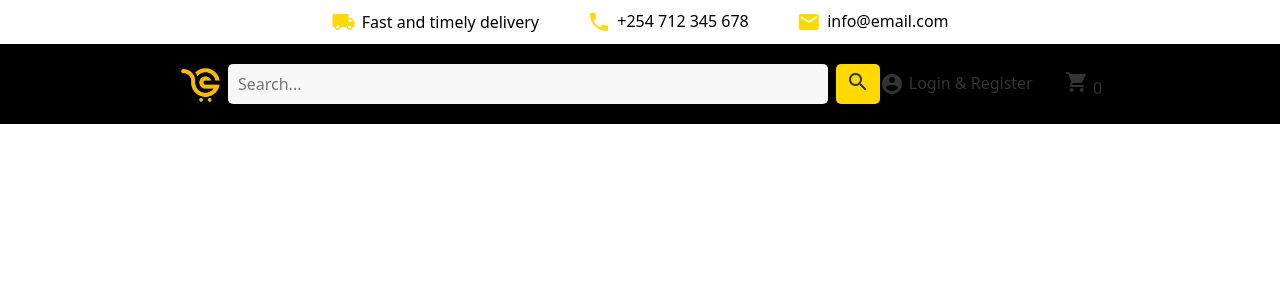
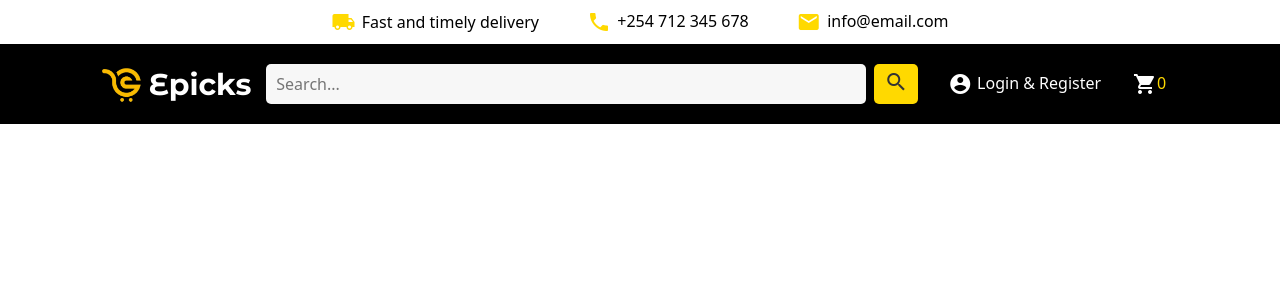
Before and after one commit to MatamaPeter/1-project, a PHP site: page / in a window 1280 px wide. Shown: the top 300 px of the page. Run offline with PHP 8.4, Linux system fonts and the light colour scheme.

Commit message:
"Updated index.html and styles/style.css: added favicon, submenu, and search bar functionality, modified layout and styling, and added responsiveness for various screen sizes."

```diff
--- a/index.html
+++ b/index.html
@@ -5,9 +5,20 @@
     <meta name="viewport" content="width=device-width, initial-scale=1.0">
     <link href="https://fonts.googleapis.com/icon?family=Material+Icons" rel="stylesheet">
     <link rel="stylesheet" href="styles/style.css">
-    <title>Document</title>
+    <link rel="shortcut icon" href="images/favicon/image.png" >
+    <title>Epicks Online Shop</title>
 </head>
 <body>
+
+    <div id="submenu" class="submenu">
+        <i class="submenu-close material-icons">cancel</i>
+        <ul>
+            <li>Cart (0)</li>
+            <li>checkout</li>
+            <li>Profile</li>
+            <li>Contacts</li>
+        </ul>
+    </div>
     <div class="delivery-contacts">
         <div class="delivery">
             <i class="material-icons">local_shipping</i>
@@ -32,6 +43,7 @@
         <div class="header">
             <div class="logo">
                 <img src="images/logo.png" alt="Logo">
+                <span>Epicks</span>
             </div>
 
                 <div class="search">
@@ -59,11 +71,13 @@
                     </div>
 
                 </div>
-
-
-
-
-
+        </div>
+        <div class="search-2">
+            <i class=" submenu-open material-icons">menu</i>
+            <input type="search" placeholder="Search...">
+            <button class="search-btn">
+                <i class="material-icons">search</i>
+            </button>
 
         </div>
     </div>
--- a/styles/style.css
+++ b/styles/style.css
@@ -1,8 +1,10 @@
+@import url('https://fonts.googleapis.com/css2?family=Montserrat+Alternates:ital,wght@0,100;0,200;0,300;0,400;0,500;0,600;0,700;0,800;0,900;1,100;1,200;1,300;1,400;1,500;1,600;1,700;1,800;1,900&display=swap');
+
 :root{
     --primary-color: #06373d;
     --secondary-color: #ffd900;
     --background-color: #f7f7f7;
-    --background-color-light:#f3f1f179 ;
+    --background-color-light:#eeeded ;
     --background-color-dark:var(--text-color-dark);
     --text-color: #333;
     --text-color-light: #666;
@@ -50,16 +87,22 @@
 }
 
 .header-container{
-    position: relative;
+    width: 100%;
     display: flex;
     background-color: var(--background-color-dark);
     padding: 20px;
+    margin: auto;
 }
 .header{
     display: flex;
     justify-content: space-between;
     align-items: center;
     margin:auto;
+}
+.logo{
+    display: flex;
+    align-items: center;
+    padding: 0 15px;
 }
 .logo img{
     display: flex;
@@ -68,12 +111,21 @@
     height: auto;
     border: none;
 }
+.logo span{
+    color: var(--text-color-extra-light);
+    font-size: 30px;
+    font-family: "Montserrat Alternates", sans-serif;
+    font-weight: 700;
+    font-style: normal;
+}
 .search {
     display: flex;
     gap: .5rem;
 }
 
-.search input {
+.search input,
+.search-2 input {
+    display: flex;
     width: 600px;
     height: 40px;
     padding: 10px;
@@ -104,8 +156,107 @@
     display: flex;
     align-items: center;
     gap: 2rem;
+    color: var(--text-color-extra-light);
+    padding:0 30px;
+
 }
 .profile{
     display: flex;
     gap: .3rem;
+    color: var(--text-color-extra-light);
 }
+.profile .material-icons,
+.profile span,
+.cart .material-icons,
+.cart span{
+    color: var(--text-color-extra-light)
+}
+.cart{
+    display: flex;
+}
+.cart span{
+    color: var(--secondary-color);
+}
+.search-2{
+    display: none;
+}
+
+
+/* responsivesness */
+@media screen and (max-width:1150px){
+    .profile span{
+        display:none;
+    }
+
+    .search input {
+        width: 300px;
+    }
+
+}
+@media screen and (max-width:710px) {
+    .search input {
+            width: 200px;
+        }
+}
+@media screen and (max-width:620px){
+
+    .logo span {
+        display: none;
+    }
+    .cart-profile{
+        padding: 8px;
+        gap: .2rem;
+    }
+    .delivery-contacts{
+        flex-direction: column;
+        gap: .5rem;
+
+    }
+
+}
+@media screen and (max-width:440px) {
+    .logo img{
+        width: 100px;
+    }
+
+    .delivery-contacts{
+        display: none;
+    }
+
+    .header-container{
+        display: flex;
+        flex-direction: column;
+        align-items: center;
+        gap: 1rem;
+    }
+    .search{
+        display: none;
+    }
+    .search-2{
+        justify-content: space-around;
+        display: flex;
+        gap: .5rem;
+    }
+    .search-2 input{
+        width: 250px;
+    }
+    .cart-profile{
+        display: none;
+    }
+        body {
+            position: fixed;
+            min-width: 320px;
+            overflow-x: auto;
+            margin: 0;
+            padding: 0;
+        }
+
+        body::-webkit-scrollbar {
+            height: 8px;
+        }
+
+        body::-webkit-scrollbar-thumb {
+            background-color: darkgray;
+            border-radius: 4px;
+        }
+}
```
Also changed, not shown: other parts of styles/style.css (+35 -0 lines), images/favicon/image.png (added).
